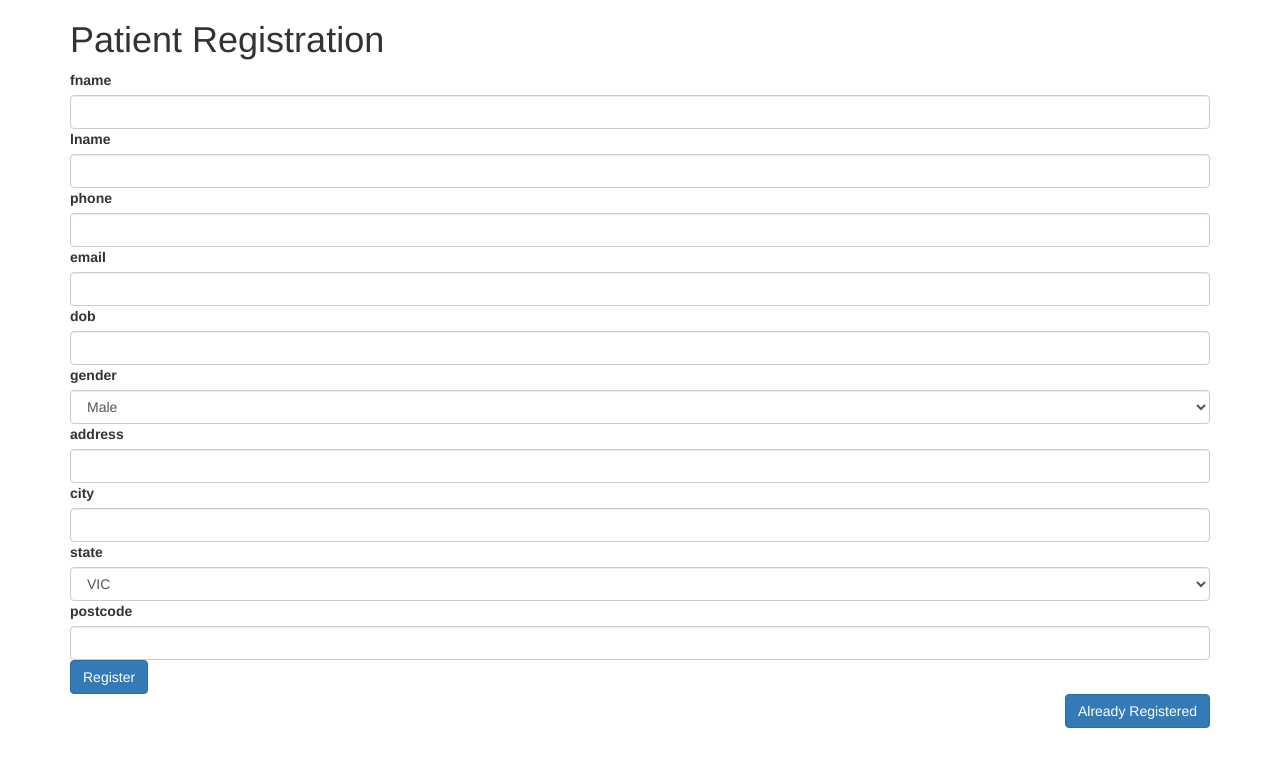
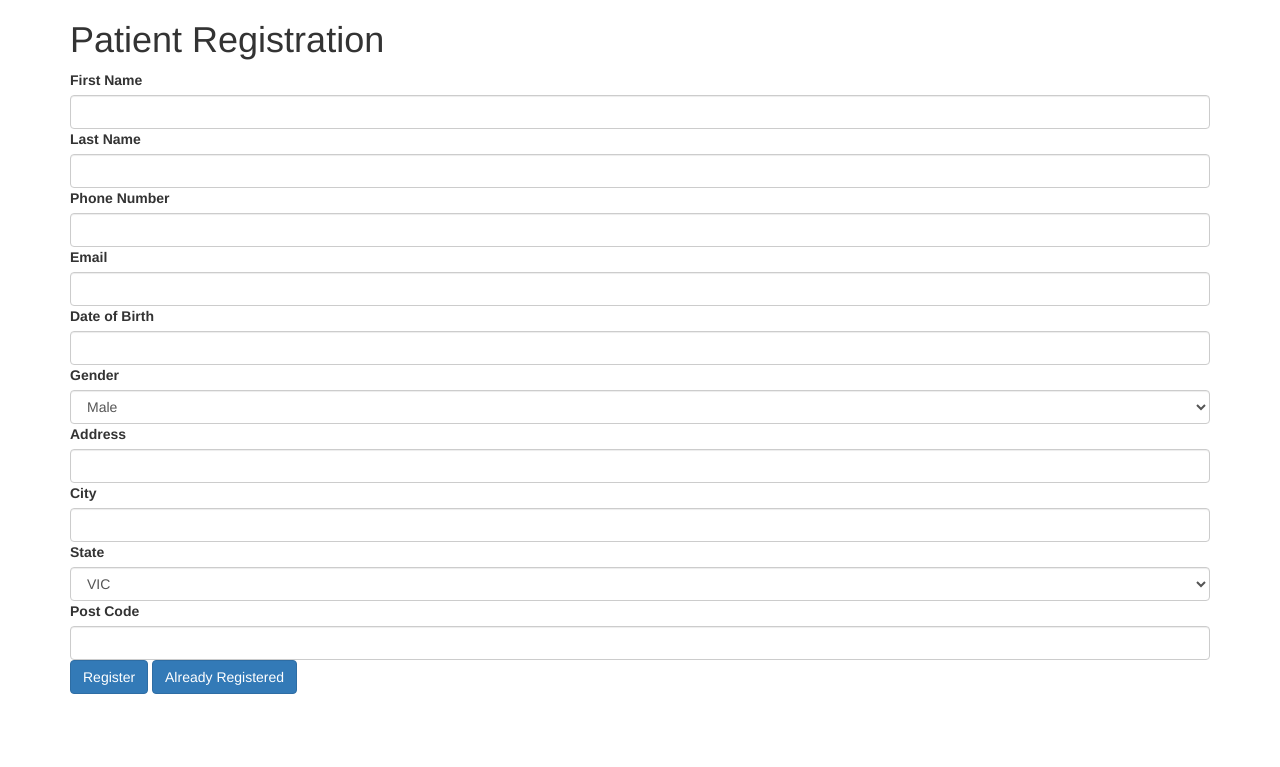
Before and after one commit to joshuahansen/maps, a Flask app: page /register in a window 1280 px wide. Shown: the top 767 px of the page. Run offline with Flask 2, Linux system fonts and the light colour scheme; some libraries are stand-ins or nearby versions.

Commit message:
fixed lables using WTForm fields

```diff
--- a/app/forms.py
+++ b/app/forms.py
@@ -13,12 +13,12 @@ from wtforms import StringField,DateTimeField,SelectField
 from wtforms.validators import DataRequired,Email
 
 class MapsRegister(FlaskForm):
-    fname = StringField('fname', validators=[DataRequired()])
-    lname = StringField('lname', validators=[DataRequired()])
-    phone = StringField('phone', validators=[DataRequired()])
-    email = StringField('email', validators=[DataRequired(),Email()])
-    dob = DateTimeField('dob', format='%d/%m/%Y')
-    gender = SelectField('gender',
+    fname = StringField('First Name', validators=[DataRequired()])
+    lname = StringField('Last Name', validators=[DataRequired()])
+    phone = StringField('Phone Number', validators=[DataRequired()])
+    email = StringField('Email', validators=[DataRequired(),Email()])
+    dob = DateTimeField('Date of Birth', format='%d/%m/%Y')
+    gender = SelectField('Gender',
         validators=[DataRequired()],
         choices=[
             ('male', 'Male'),
@@ -26,9 +26,9 @@ class MapsRegister(FlaskForm):
             ('other', 'Other')
         ]
     )
-    address = StringField('address', validators=[DataRequired()])
-    city = StringField('city', validators=[DataRequired()])
-    state = SelectField('state',
+    address = StringField('Address', validators=[DataRequired()])
+    city = StringField('City', validators=[DataRequired()])
+    state = SelectField('State',
         validators=[DataRequired()],
         choices=[
             ('vic', 'VIC'),
@@ -41,26 +41,12 @@ class MapsRegister(FlaskForm):
             ('tas', 'TAS')
         ]
     )
-    postcode = StringField('postcode', validators=[DataRequired()])
+    postcode = StringField('Post Code', validators=[DataRequired()])
 
 def maps_register():
     form = MapsRegister()
-    states = {
-        'vic': 'VIC',
-        'nsw': 'NSW',
-        'act': 'ACT',
-        'qld': 'QLD',
-        'nt': 'NT',
-        'wa': 'WA',
-        'sa': 'SA',
-        'tas': 'TAS'
-    }
-    genders = {
-        'male': 'Male',
-        'female': 'Female',
-        'other': 'Other'
-    }
+
     if form.validate_on_submit():
         return "<h2>Registered Successfully!</h2>"
 
-    return render_template('maps_register.html', form=form, states=states, genders=genders)
+    return render_template('maps_register.html', form=form)
--- a/app/templates/maps_register.html
+++ b/app/templates/maps_register.html
@@ -34,14 +34,8 @@
                 {{ render_field(form.state) }}
                 {{ render_field(form.postcode) }}
 
-            <div class='form-group'>
-                <div class='text-left'>
-                    <input type="submit" class='btn btn-primary' value="Register">
-                </div>
-                <div class='text-right'>
-                    <a href="/bookings" class="btn btn-primary">Already Registered</a>
-                </div>
-            </div>
+                <input type="submit" class='btn btn-primary' value="Register">
+                <a href="/bookings" class="btn btn-primary">Already Registered</a>
         </form>
     </div>
 
```
